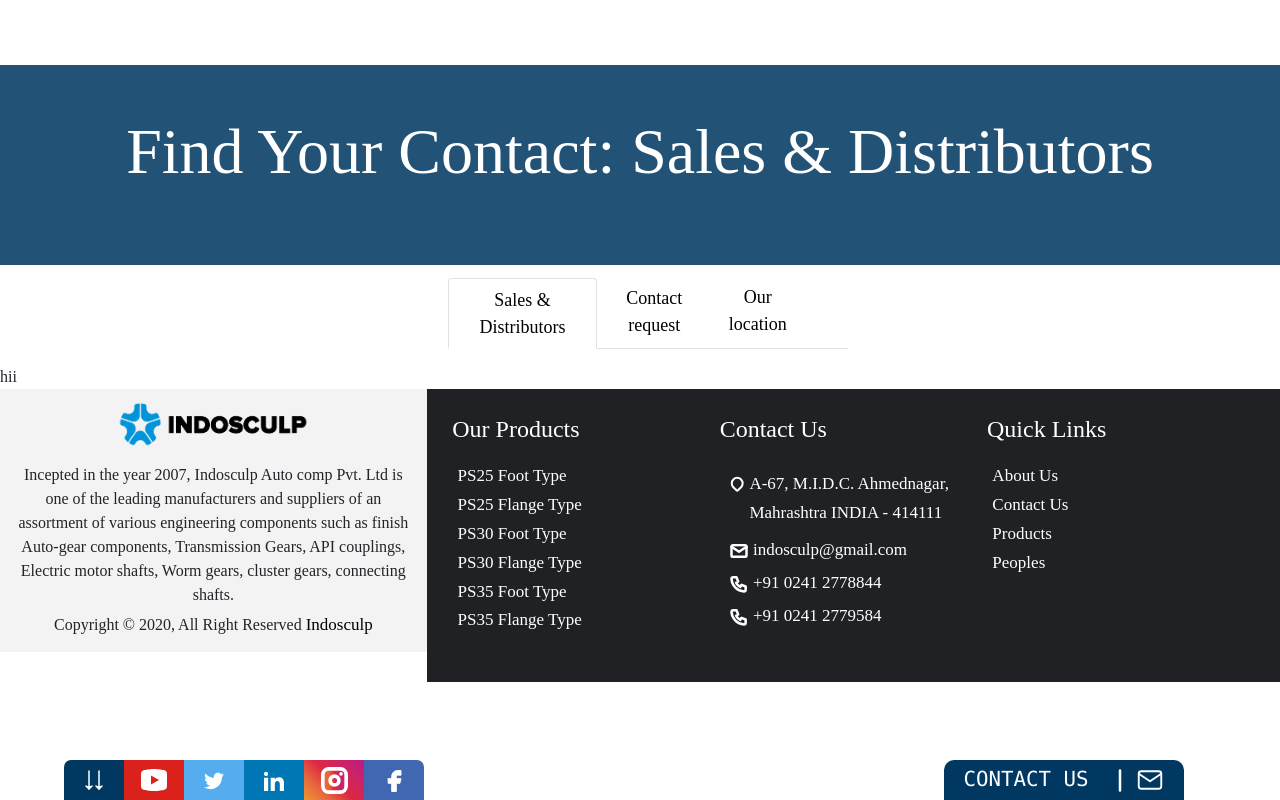
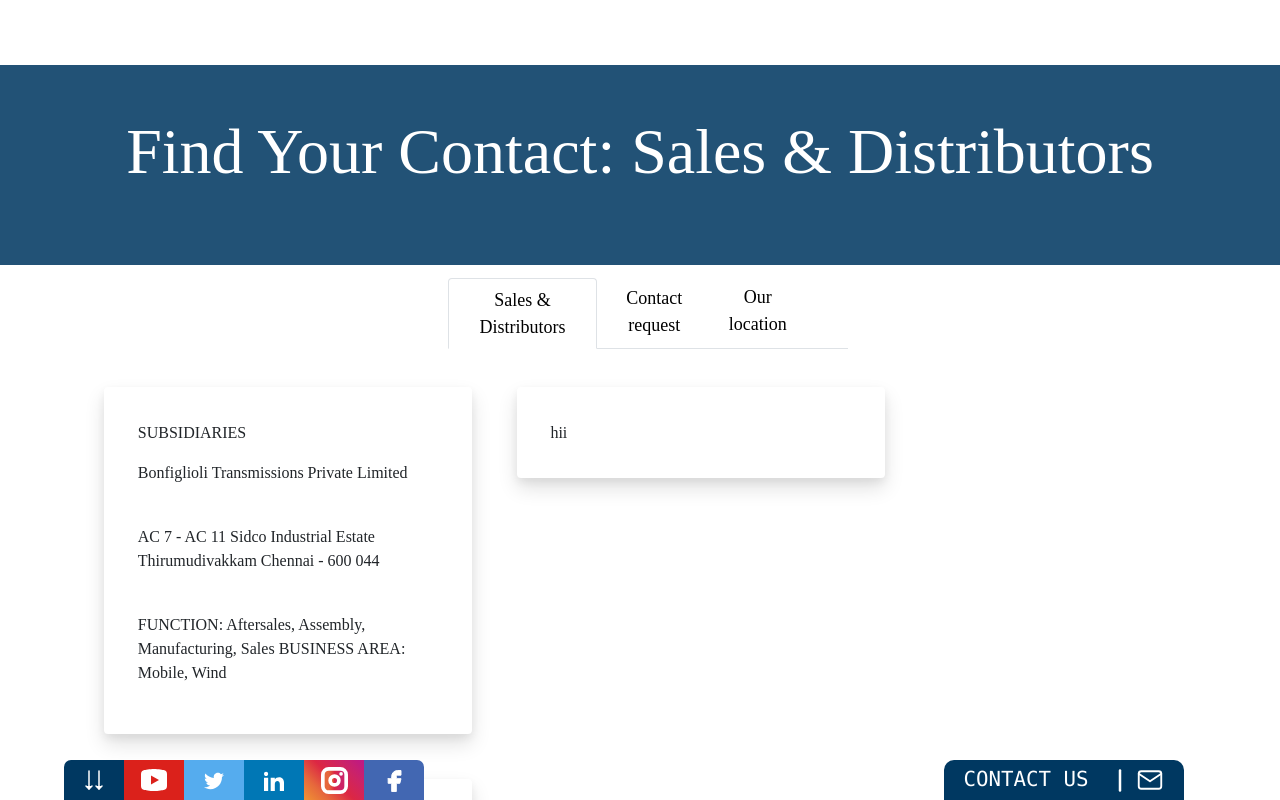
Before and after one commit to PranavShelke4/INDOSCULP, a React (Create React App) app: page /info in a window 1280 px wide. Shown: the top 800 px of the page. Built offline with nearby package versions, Linux system fonts and the light colour scheme; a web font is replaced by a local one.

Commit message:
info page

```diff
--- a/src/components/Shared/Footer/footer.css
+++ b/src/components/Shared/Footer/footer.css
@@ -22,6 +22,7 @@
   text-align: center;
   padding: 1%;
   float: left;
+  height: 308px;
 }
 
 .sec_div {
--- a/src/components/Shared/Header/header.css
+++ b/src/components/Shared/Header/header.css
@@ -35,12 +35,16 @@
 }
 
 .nav-link:hover {
-  color: #329ed6 !important;
+  /* color: #329ed6 !important; */
+
+  border-bottom: 3px solid black;
+  border-top: 3px solid black;
 }
-.nav-link:hover svg {
+
+
+/* .nav-link:hover svg {
   stroke: #329ed6;
-  /* fill: #329ed6; */
-}
+} */
 
 .nav-dropdown {
   margin-right: 2%;
--- a/src/components/Shared/Our_location/Our_location.css
+++ b/src/components/Shared/Our_location/Our_location.css
@@ -15,5 +15,8 @@
 }
 
 .mark1:hover{
-    width: 60px;
+    width: 70px;
+    position: absolute;
+    bottom: -90px;
+    right: 515px;
 }
--- a/src/components/Shared/Sales_And_Distributors/Sales_And_Distributors.css
+++ b/src/components/Shared/Sales_And_Distributors/Sales_And_Distributors.css
@@ -0,0 +1,14 @@
+.person_info{
+    border-radius: 4px;
+    background: #fff;
+    box-shadow: 0 10px 20px rgba(0, 0, 0, 0.12), 0 4px 8px rgba(0, 0, 0, 0.06);
+    width: 23rem;
+    margin: 2%;
+    display: inline-flex;
+    flex-direction: column;
+    padding: 3%;
+}
+
+#SUBSIDIARIES{
+
+}
--- a/src/components/Shared/Sales_And_Distributors/Sales_And_Distributors.js
+++ b/src/components/Shared/Sales_And_Distributors/Sales_And_Distributors.js
@@ -1,11 +1,25 @@
 import React from 'react'
 import "./Sales_And_Distributors.css"
+import { Container } from 'react-bootstrap'
 
 function Sales_And_Distributors() {
     return (
-        <div>
+        <Container>
 
-        </div>
+            <div className='person_info'>
+                <p id='SUBSIDIARIES'>SUBSIDIARIES</p>
+                <p id='company_name'>Bonfiglioli Transmissions Private Limited</p><br/>
+                <p id='address'>AC 7 - AC 11 Sidco Industrial Estate Thirumudivakkam Chennai - 600 044</p><br/>
+                <p>FUNCTION: Aftersales, Assembly, Manufacturing, Sales BUSINESS AREA: Mobile, Wind</p>
+            </div>
+            <div className='person_info'>
+                hii
+            </div>
+            <div className='person_info'>
+                hii
+            </div>
+
+        </Container>
     )
 }
 
--- a/src/pages/Info/Info.js
+++ b/src/pages/Info/Info.js
@@ -3,6 +3,7 @@
 import { Tab, Tabs } from "react-bootstrap";
 import ContactRequest from "../../components/Shared/Contact_request/Contact_request";
 import OurLocation from "../../components/Shared/Our_location/Our_location";
+import SalesAndDistributors from "../../components/Shared/Sales_And_Distributors/Sales_And_Distributors";
 
 function Info(props) {
   return (
@@ -25,7 +26,7 @@
             eventKey="Sales_Distributors"
             title="Sales & Distributors"
           >
-            hii
+            <SalesAndDistributors />
           </Tab>
           <Tab
             className="tab"
```
